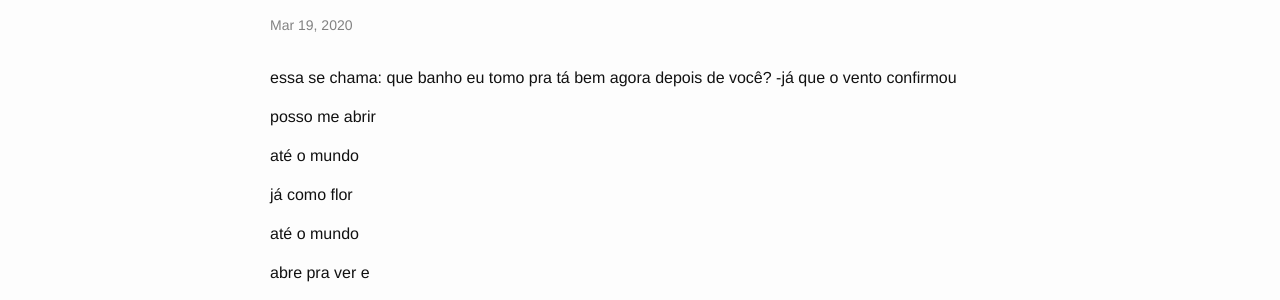
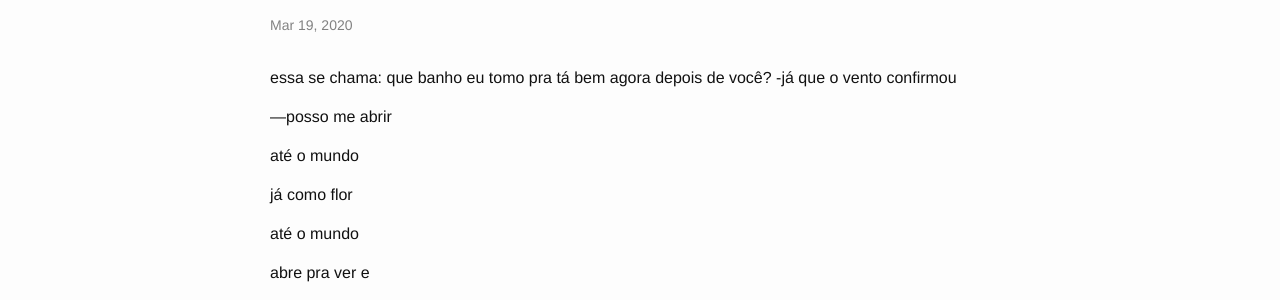
Before and after one commit to jamalgaddis/jamalgaddis.github.io, a Jekyll site: the page built from _posts/2020-03-20-Fri3p.markdown, in a window 1280 px wide. Shown: the part 134-434 px from the top of the page. Built offline with Jekyll 4.4.1, drawn with Linux system fonts in a browser that asks for light colours.

```diff
--- a/_posts/2020-03-20-Fri3p.markdown
+++ b/_posts/2020-03-20-Fri3p.markdown
@@ -8,7 +8,7 @@ categories: jekyll update
 essa se chama: que banho eu tomo pra tá bem agora depois de você?
 -já que o vento confirmou
 
-  posso me abrir
+---posso me abrir
 
   até o mundo
 
```
